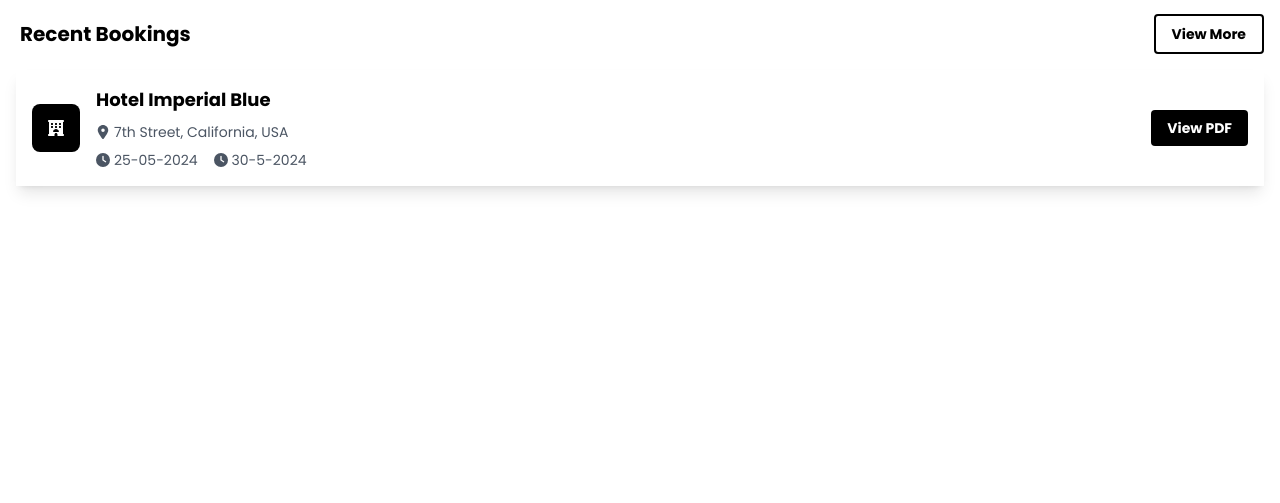
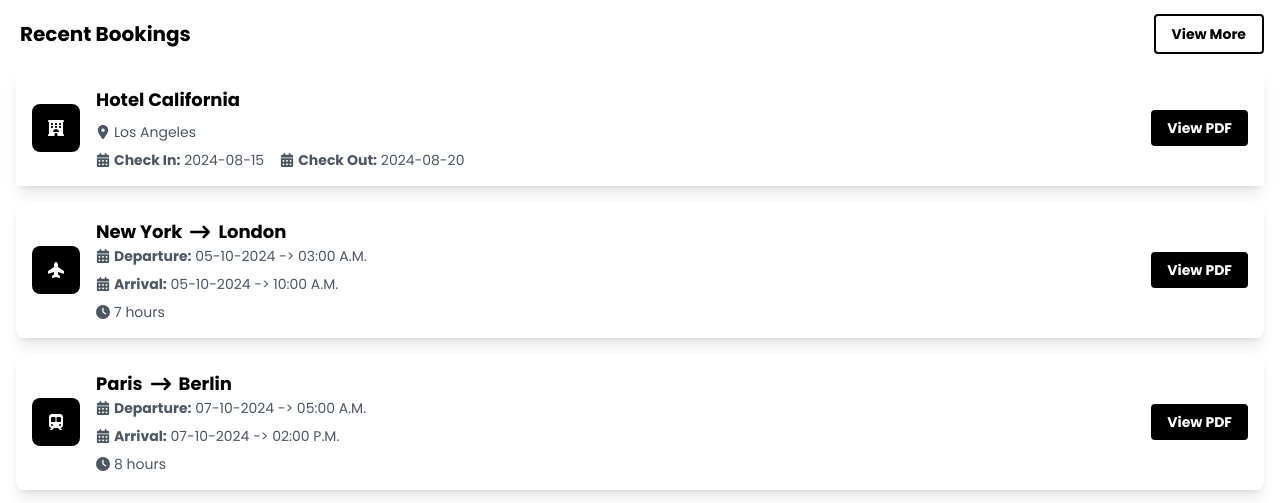
Before and after one commit to bhaveshs012/travel-planner, a React (Vite) app: page /bookings in a window 1280 px wide. Shown: the part 422-925 px from the top of the page. Before the commit the page ends 800 px from the top, so only its background shows below. Built offline with nearby package versions, Linux system fonts and the light colour scheme.

Commit message:
Enhancement: UI Changes and Code Refactoring

```diff
--- a/src/pages/bookings/Bookings.jsx
+++ b/src/pages/bookings/Bookings.jsx
@@ -1,27 +1,12 @@
 import React from "react";
-import { UpcomingTrips, BookingCard, HotelBookingCard } from "./components";
+import {
+  UpcomingTrips,
+  HotelBookingCard,
+  TravelBookingCard,
+} from "./components";
+import bookings from "./data/bookings";
 
 function Bookings() {
-  const bookings = [
-    {
-      type: "flight",
-      title: "New York to London",
-      subtitle: "2024-06-01",
-      icon: "faPlane",
-    },
-    {
-      type: "train",
-      title: "Paris to Berlin",
-      subtitle: "2024-07-10",
-      icon: "faTrain",
-    },
-    {
-      type: "hotel",
-      title: "Hotel California",
-      subtitle: "Check-in: 2024-08-15, Check-out: 2024-08-20",
-      icon: "faHotel",
-    },
-  ];
   return (
     <div className="w-screen p-4">
       <UpcomingTrips />
@@ -33,12 +18,15 @@ function Bookings() {
             View More
           </button>
         </div>
-        <HotelBookingCard
-          hotelName="Hotel Imperial Blue"
-          location={"7th Street, California, USA"}
-          checkInDate={"25-05-2024"}
-          checkoutDate={"30-5-2024"}
-        />
+        <div className="space-y-4 ">
+          {bookings.map((booking, index) =>
+            booking.bookingType === "travel" ? (
+              <TravelBookingCard key={index} {...booking} />
+            ) : (
+              <HotelBookingCard key={index} {...booking} />
+            )
+          )}
+        </div>
       </div>
     </div>
   );
--- a/src/pages/bookings/components/BookingCard/BookingCard.jsx
+++ /dev/null
@@ -1,31 +0,0 @@
-import React from "react";
-import { FontAwesomeIcon } from "@fortawesome/react-fontawesome";
-import { faPlane, faTrain, faHotel } from "@fortawesome/free-solid-svg-icons";
-
-const BookingCard = ({ type, title, subtitle }) => {
-  const icons = {
-    flight: faPlane,
-    train: faTrain,
-    hotel: faHotel,
-  };
-
-  return (
-    <div className="flex items-center justify-between p-4 bg-gray-100 border-b border-gray-300">
-      <div className="flex items-center">
-        <FontAwesomeIcon
-          icon={icons[type]}
-          className="text-black text-2xl mr-4"
-        />
-        <div>
-          <div className="text-lg font-semibold text-black">{title}</div>
-          <div className="text-sm text-gray-600">{subtitle}</div>
-        </div>
-      </div>
-      <button className="px-4 py-2 bg-black text-white text-sm font-semibold rounded hover:bg-gray-800">
-        View PDF
-      </button>
-    </div>
-  );
-};
-
-export default BookingCard;
--- a/src/pages/bookings/components/BookingCard/HotelBookingCard.jsx
+++ b/src/pages/bookings/components/BookingCard/HotelBookingCard.jsx
@@ -1,5 +1,5 @@
 import React from "react";
-import { FaLocationDot, FaHotel, FaClock } from "react-icons/fa6";
+import { FaLocationDot, FaHotel, FaCalendarDays } from "react-icons/fa6";
 
 function HotelBookingCard({ hotelName, location, checkInDate, checkoutDate }) {
   return (
@@ -16,12 +16,16 @@ function HotelBookingCard({ hotelName, location, checkInDate, checkoutDate }) {
           </div>
           <div className="flex gap-4">
             <div className="flex gap-1 items-center text-sm text-gray-600">
-              <FaClock />
-              <p>{checkInDate}</p>
+              <FaCalendarDays />
+              <p>
+                <span className="font-semibold">Check In:</span> {checkInDate}
+              </p>
             </div>
             <div className="flex gap-1 items-center text-sm text-gray-600">
-              <FaClock />
-              <p>{checkoutDate}</p>
+              <FaCalendarDays />
+              <p>
+                <span className="font-semibold">Check Out:</span> {checkoutDate}
+              </p>
             </div>
           </div>
         </div>
--- a/src/pages/bookings/components/BookingCard/TravelBookingCard.jsx
+++ b/src/pages/bookings/components/BookingCard/TravelBookingCard.jsx
@@ -1,35 +1,72 @@
 import React from "react";
-import { FaLocationDot, FaHotel, FaClock } from "react-icons/fa6";
+import {
+  FaLocationDot,
+  FaTrainSubway,
+  FaCalendarDays,
+  FaPlaneUp,
+  FaClock,
+  FaArrowRightLong,
+} from "react-icons/fa6";
 
 function TravelBookingCard({
   travelType,
   source,
   destination,
   departureDate,
+  departureTime,
   arrivalDate,
+  arrivalTime,
   travelHours,
+  location,
 }) {
+  const getIcon = () => {
+    switch (travelType) {
+      case "flight":
+        return <FaPlaneUp className="text-white" />;
+      case "train":
+        return <FaTrainSubway className="text-white" />;
+      default:
+        return null;
+    }
+  };
+
   return (
-    <div className="flex items-center justify-between p-4 shadow-lg">
+    <div className="flex items-center justify-between p-4 shadow-lg bg-white rounded-lg">
       <div className="flex items-center">
         <div className="p-4 rounded-lg bg-black text-center mr-4">
-          <FaHotel className="text-white" />
+          {getIcon()}
         </div>
         <div className="items-start">
-          <div className="text-lg font-semibold text-black">{hotelName}</div>
-          <div className="flex gap-1 my-2 items-center text-sm text-gray-600">
-            <FaLocationDot />
-            <p>{location}</p>
+          <div className="text-lg font-semibold text-black flex items-center">
+            <p>{source}</p>
+            <FaArrowRightLong className="mx-2 text-xl" />
+            <p>{destination}</p>
           </div>
-          <div className="flex gap-4">
-            <div className="flex gap-1 items-center text-sm text-gray-600">
-              <FaClock />
-              <p>{checkInDate}</p>
+          {location && (
+            <div className="flex gap-1 my-2 items-center text-sm text-gray-600">
+              <FaLocationDot />
+              <p>{location}</p>
             </div>
-            <div className="flex gap-1 items-center text-sm text-gray-600">
-              <FaClock />
-              <p>{checkoutDate}</p>
-            </div>
+          )}
+
+          <div className="flex gap-1 items-center text-sm text-gray-600">
+            <FaCalendarDays />
+            <p>
+              <span className="font-semibold">Departure:</span>{" "}
+              {`${departureDate} -> ${departureTime}`}
+            </p>
+          </div>
+          <div className="flex my-2 gap-1 items-center text-sm text-gray-600">
+            <FaCalendarDays />
+            <p>
+              <span className="font-semibold">Arrival:</span>{" "}
+              {`${arrivalDate} -> ${arrivalTime}`}
+            </p>
+          </div>
+
+          <div className="flex gap-1 items-center text-sm text-gray-600">
+            <FaClock />
+            <p>{travelHours} hours</p>
           </div>
         </div>
       </div>
--- a/src/pages/bookings/components/index.js
+++ b/src/pages/bookings/components/index.js
@@ -1,6 +1,5 @@
 import UpcomingTrips from "./UpcomingTrips";
-import BookingCard from "./BookingCard/BookingCard";
 import HotelBookingCard from "./BookingCard/HotelBookingCard";
 import TravelBookingCard from "./BookingCard/TravelBookingCard";
 
-export { UpcomingTrips, BookingCard, HotelBookingCard, TravelBookingCard };
+export { UpcomingTrips, HotelBookingCard, TravelBookingCard };
--- /dev/null
+++ b/src/pages/bookings/data/bookings.js
@@ -0,0 +1,33 @@
+const bookings = [
+  {
+    bookingType: "hotel",
+    hotelName: "Hotel California",
+    checkInDate: "2024-08-15",
+    checkoutDate: "2024-08-20",
+    location: "Los Angeles",
+  },
+  {
+    bookingType: "travel",
+    travelType: "flight",
+    source: "New York",
+    destination: "London",
+    departureDate: "05-10-2024",
+    departureTime: "03:00 A.M.",
+    arrivalDate: "05-10-2024",
+    arrivalTime: "10:00 A.M.",
+    travelHours: 7,
+  },
+  {
+    bookingType: "travel",
+    travelType: "train",
+    source: "Paris",
+    destination: "Berlin",
+    departureDate: "07-10-2024",
+    departureTime: "05:00 A.M.",
+    arrivalDate: "07-10-2024",
+    arrivalTime: "02:00 P.M.",
+    travelHours: 8,
+  },
+];
+
+export default bookings;
```
